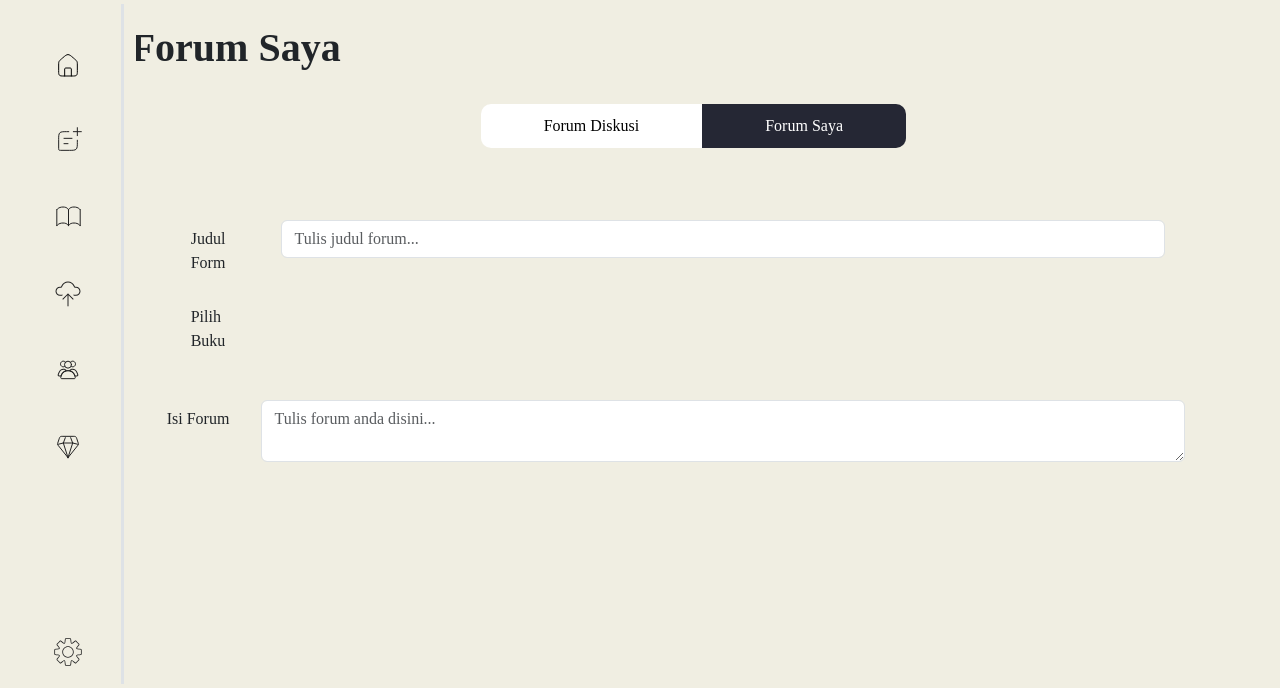
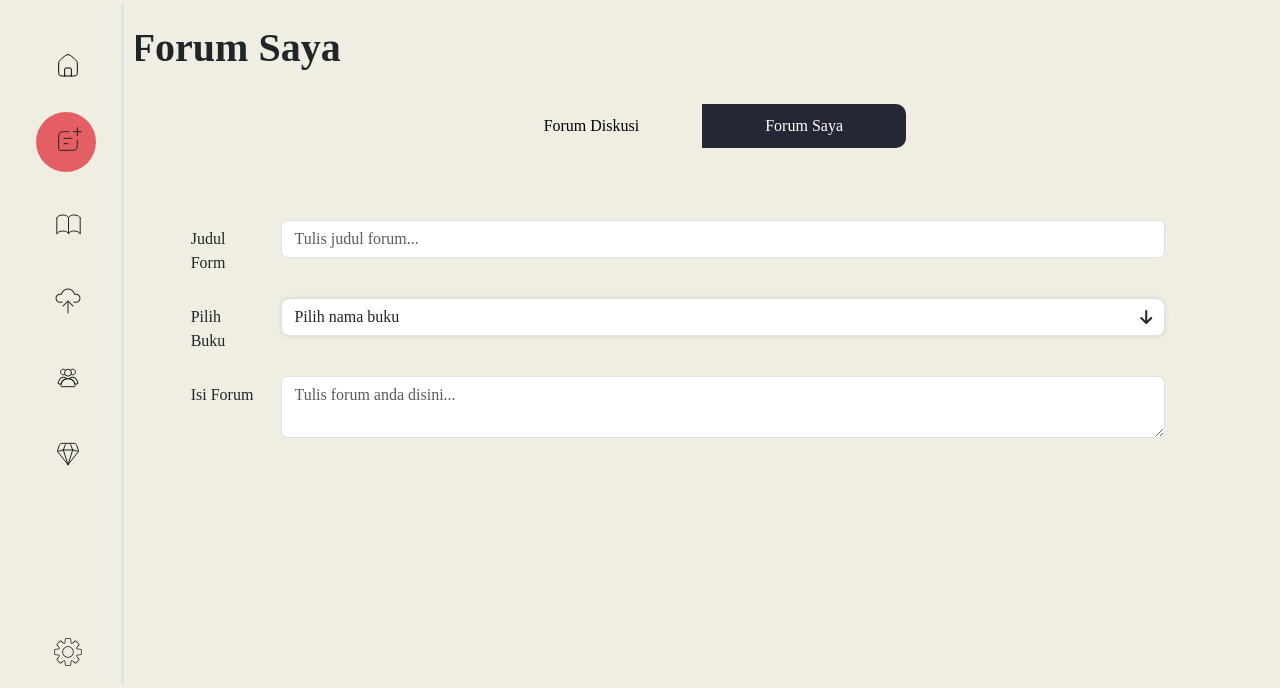
Before and after one commit to JasonAL24/Neobook, a Laravel app: page /buatforum in a window 1280 px wide. Shown: the part 112-800 px from the top of the page. Run offline with Laravel 8, Linux system fonts and the light colour scheme; the visitor is signed in with stand-in values (Sample User, id 1); data that the repository does not hold is empty; some libraries are stand-ins or nearby versions; some web fonts are replaced.

Commit message:
Buat Forum

```diff
--- a/public/css/style.css
+++ b/public/css/style.css
@@ -5,13 +5,6 @@
     padding: 10px 63px;
 }
 
-/*.forumContainer*/
-/*{*/
-/*    width:max-content;*/
-/*    margin: 0 auto;*/
-/*    border: 1px solid black;*/
-/*    border-radius: 10px;*/
-/*}*/
 
 .forumdiskusiButton.active
 {
@@ -44,7 +37,7 @@
 .forumdiskusiButton, .forumsayaButton
 {
     padding : 10px 63px;
-    background-color:white;
+    background-color:#F0EEE2;
     border-radius: 10px 0px 0px 10px;
     border:0;
     font-size:16px;
@@ -60,17 +53,163 @@
     font-size:24px;
 }
 
-.judulBox
+.select-menu
 {
-    width:90%;
+    width: 380px;
 }
 
-.custom-input{
-    width: 300px;
-    border: 0;
-    outline: none;
+.select-menu .select-btn
+{
+    display:flex;
+    font-weight: 400;
+    border-radius: 8px;
+    align-items: center;
+    cursor: pointer;
+    justify-content: space-between;
+    box-shadow: 0 0 5px rgba(0,0,0,0.1);
 }
 
-.dropdown-menu{
-    width: 20vw;
+.select-btn i
+{
+    transition: 0.3s;
 }
+
+.sBtn-text
+{
+    opacity:70%;
+}
+
+.sBtn-text.active
+{
+    opacity:100%;
+}
+
+
+.select-menu.active .select-btn i
+{
+    transform: rotate(-180deg);
+}
+
+.select-menu .options
+{
+    postion: relative;
+    padding: 20px;
+    margin-top: 10px;
+    border-radius: 8px;
+    background: #fff;
+    box-shadow: 0 0 3px rgba(0,0,0,0.1);
+    display:none;
+    height: 30vh;
+    overflow-y:auto;
+}
+
+.select-menu.active .options
+{
+    display: block;
+}
+
+
+.options .option
+{
+    display:flex;
+    cursor: pointer;
+    border-radius: 8px;
+    align-items:center;
+    background:#fff;
+    margin-bottom: 1em;
+}
+
+.options .option:hover
+{
+    background: #F2F2F2;
+}
+
+.book-images
+{
+    width: 73px;
+    height:98px;
+}
+
+.content
+{
+    padding: 20px;
+    margin-top: 15px;
+    border-radius:8px;
+    background: #fff;
+}
+
+
+.search input
+{
+    width:100%;
+}
+
+/*TESTTTTTTTTTTTTTTTTTTTT*/
+
+.select-btn, li{
+    display: flex;
+    align-items: center;
+    cursor: pointer;
+}
+.select-btn{
+    padding: 0 20px;
+    background: #fff;
+    border-radius: 7px;
+    justify-content: space-between;
+    box-shadow: 0 10px 25px rgba(0,0,0,0.1);
+}
+.select-btn i{
+    transition: transform 0.3s linear;
+}
+.wrapper.active .select-btn i{
+    transform: rotate(-180deg);
+}
+.content{
+    display: none;
+    padding: 20px;
+    margin-top: 15px;
+    background: #fff;
+    border-radius: 7px;
+    box-shadow: 0 10px 25px rgba(0,0,0,0.1);
+}
+.wrapper.active .content{
+    display: block;
+}
+.content .search{
+    position: relative;
+}
+.search i{
+    top: 50%;
+    left: 15px;
+    color: #999;
+    pointer-events: none;
+    transform: translateY(-50%);
+    position: absolute;
+}
+.search input{
+    width: 100%;
+    height:30px;
+    outline: none;
+    font-size: 17px;
+    border-radius: 5px;
+    padding: 0 20px 0 43px;
+    border: 1px solid #B3B3B3;
+}
+.search input:focus{
+    padding-left: 42px;
+    border: 2px solid #4285f4;
+}
+.search input::placeholder{
+    color: #bfbfbf;
+}
+.content .optionz{
+    margin-top: 10px;
+    max-height: 250px;
+    overflow-y: auto;
+    padding-right: 7px;
+}
+
+.optionz li
+{
+    margin-bottom: 15px;
+}
--- /dev/null
+++ b/public/js/search2.js
@@ -0,0 +1,61 @@
+// const optionMenu = document.querySelector(".select-menu");
+//       selectBtn  = optionMenu.querySelector(".select-btn");
+//       options    = optionMenu.querySelectorAll(".option");
+//       sBtn_text  = optionMenu.querySelector(".sBtn-text");
+//
+// selectBtn.addEventListener("click", () => optionMenu.classList.toggle("active"));
+// selectBtn.addEventListener("click", () => sBtn_text.classList.add("active"));
+//
+//
+// options.forEach(option => {
+//     option.addEventListener("click", () =>{
+//         let selectedOption = option.querySelector(".option-text").innerText;
+//         sBtn_text.innerText = selectedOption;
+//         document.querySelector(".option-text").style.opacity = '1';
+//         optionMenu.classList.remove("active");
+//     })
+// })
+
+const wrapper = document.querySelector(".wrapper"),
+    selectBtn = wrapper.querySelector(".select-btn"),
+    searchInp = wrapper.querySelector("input"),
+    optionz = wrapper.querySelector(".optionz");
+
+let countries = ["Afghanistan", "Algeria", "Argentina", "Australia", "Bangladesh", "Belgium", "Bhutan",
+    "Brazil", "Canada", "China", "Denmark", "Ethiopia", "Finland", "France", "Germany",
+    "Hungary", "Iceland", "India", "Indonesia", "Iran", "Italy", "Japan", "Malaysia",
+    "Maldives", "Mexico", "Morocco", "Nepal", "Netherlands", "Nigeria", "Norway", "Pakistan",
+    "Peru", "Russia", "Romania", "South Africa", "Spain", "Sri Lanka", "Sweden", "Switzerland",
+    "Thailand", "Turkey", "Uganda", "Ukraine", "United States", "United Kingdom", "Vietnam"];
+
+
+function addCountry(selectedCountry) {
+    optionz.innerHTML = "";
+    countries.forEach(country => {
+        let isSelected = country == selectedCountry ? "selected" : "";
+        let li = `<li onclick="updateName(this)" class="${isSelected}">${country}</li>`;
+        optionz.insertAdjacentHTML("beforeend", li);
+    });
+}
+addCountry();
+
+function updateName(selectedLi) {
+    searchInp.value = "";
+    addCountry(selectedLi.innerText);
+    wrapper.classList.remove("active");
+    selectBtn.firstElementChild.innerText = selectedLi.innerText;
+}
+
+searchInp.addEventListener("keyup", () => {
+    let arr = [];
+    let searchWord = searchInp.value.toLowerCase();
+    arr = countries.filter(data => {
+        return data.toLowerCase().startsWith(searchWord);
+    }).map(data => {
+        let isSelected = data == selectBtn.firstElementChild.innerText ? "selected" : "";
+        return `<li onclick="updateName(this)" class="${isSelected}">${data}</li>`;
+    }).join("");
+    optionz.innerHTML = arr ? arr : `<p style="margin-top: 10px;">Oops! Country not found</p>`;
+});
+
+selectBtn.addEventListener("click", () => wrapper.classList.toggle("active"));
--- a/resources/views/buatforum.blade.php
+++ b/resources/views/buatforum.blade.php
@@ -13,29 +13,62 @@
 
     <form class="mt-5 p-4">
         <div class="row mb-3 ms-5">
-            <label for="inputEmail3" class="col-sm-1 col-form-label">Judul Form</label>
+            <label for="judulforum" class="col-sm-1 col-form-label">Judul Form</label>
             <div class="col-sm-10">
-                <input type="email" class="form-control" id="inputEmail3" placeholder="Tulis judul forum...">
+                <input type="text" class="form-control" id="judulforum" placeholder="Tulis judul forum...">
+
             </div>
         </div>
 
         <div class="row mb-3 ms-5">
             <label for="inputEmail3" class="col-sm-1 col-form-label">Pilih Buku</label>
-            <div class="col-sm-10">
-{{--                    BIKIN INPUT TYPE OPTION LIAT YOUTUBE--}}
-            </div>
+            <div class="select-menu col-sm-10">
+{{--                <div class="select-btn form-control">--}}
+{{--                    <span class="fw-light sBtn-text">Pilih nama buku </span>--}}
+{{--                    <i class="fa-solid fa-arrow-down"></i>--}}
+{{--                </div>--}}
+
+{{--                <ul class="options" id="options">--}}
+{{--                    @foreach (($results ?? $books) as $book)--}}
+{{--                    <li class="option" id="option">--}}
+{{--                        <div class="books d-flex align-items-center ms-2">--}}
+{{--                            <div class="book-img"><img class="book-images me-3" src="/img/books/{{$book['filename']}}.png"  alt=""> </div>--}}
+{{--                            <div class="bookDetailsContainer">--}}
+{{--                                    <div class="judulBuku option-text"> {{$book->name}} </div>--}}
+{{--                                    <div class="penulisBuku">Penulis: {{ $book->author }}</div>--}}
+{{--                                    <div class="ratingBuku">Rating: {{ $book->rating }}</div>--}}
+{{--                            </div>--}}
+{{--                        </div>--}}
+{{--                    </li>--}}
+{{--                    @endforeach--}}
+{{--                </ul>--}}
+
+                <div class="wrapper">
+                    <div class="select-btn form-control">
+                        <span>Pilih nama buku</span>
+                        <i class="fa-solid fa-arrow-down"></i>
+                    </div>
+                    <div class="content">
+                        <div class="search">
+                            <i class="fas fa-search"></i>
+                            <input class="" type="text" placeholder="Cari nama buku">
+                        </div>
+                        <ul class="optionz">
+                        </ul>
+                    </div>
+                </div>
+
             </div>
         </div>
 
         <div class="row mb-3 ms-5">
-            <label for="inputEmail3" class="col-sm-1 col-form-label">Isi Forum</label>
+            <label for="isiforum" class="col-sm-1 col-form-label">Isi Forum</label>
             <div class="col-sm-10">
-                <textarea class="form-control" aria-label="With textarea" placeholder="Tulis forum anda disini..."></textarea>
+                <textarea class="form-control" id="isiforum" aria-label="With textarea" placeholder="Tulis forum anda disini..."></textarea>
             </div>
         </div>
 
     </form>
-
 
 
     <script src="/js/search2.js"></script>
--- a/resources/views/layouts/main.blade.php
+++ b/resources/views/layouts/main.blade.php
@@ -19,6 +19,9 @@
 
     {{--    Fonts using Gentium Book Basic --}}
     <link rel="stylesheet" href="https://fonts.googleapis.com/css?family=Gentium+Book+Basic&display=swap">
+
+    {{--    Font Awesome --}}
+    <script src="https://kit.fontawesome.com/9fee3de70f.js" crossorigin="anonymous"></script>
 
     {{--    JQuery --}}
     <script src="https://code.jquery.com/jquery-3.6.0.min.js"></script>
--- a/resources/views/partials/navbar.blade.php
+++ b/resources/views/partials/navbar.blade.php
@@ -23,7 +23,7 @@
                         </li>
 
                         <li class="nav-item mb-4">
-                            <a href="/forumdiskusi" class="nav-link text-white {{ ($title === "Forum Diskusi" || $title === "Forum Saya") ? 'active' : '' }} ms-3">
+                            <a href="/forumdiskusi" class="nav-link text-white {{ ($title === "Forum Diskusi" || $title === "Forum Saya" || $title === "Buat Forum") ? 'active' : '' }} ms-3">
                                 <div class="d-flex flex-row align-items-center">
                                     <div class="fs-4 d-none d-sm-inline">
                                         <img src="/img/svg/Chat_plus_light.svg">
--- a/routes/web.php
+++ b/routes/web.php
@@ -131,6 +131,8 @@
 
     Route::get('/search/{query}', [BookController::class, 'search']);
 
+Route::get('/searchbook/{query}', [BookController::class, 'searchbook']);
+
 Route::get('/forumdiskusi', function () {
     return view('forumdiskusi', [
         "title" => "Forum Diskusi"
@@ -144,8 +146,10 @@
 });
 
 Route::get('/buatforum', function () {
+    $books = \App\Models\Book::all();
     return view('buatforum', [
-        "title" => "Buat Forum"
+        "title" => "Buat Forum",
+        "books" => $books,
     ]);
 });
 
```
Also changed, not shown: app/Http/Controllers/BookController.php (+8 -0 lines), public/css/user.css (+7 -0 lines).
